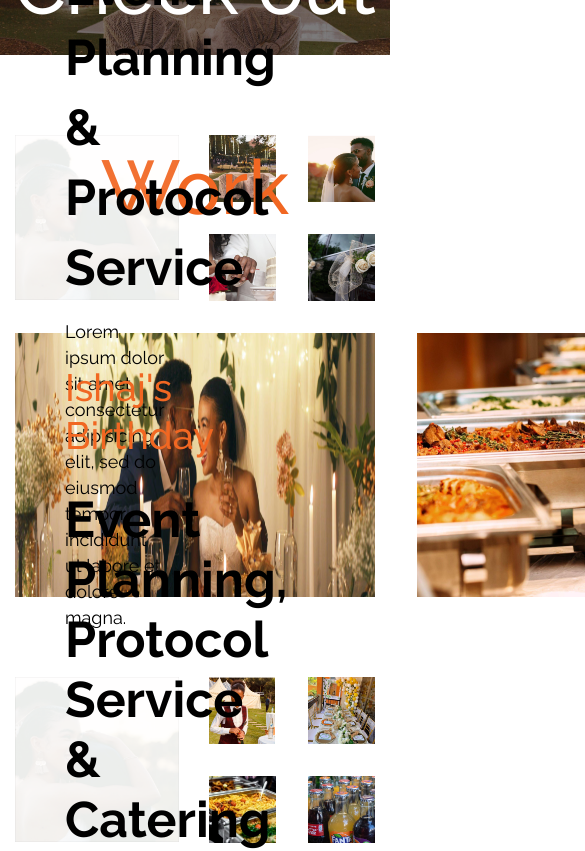
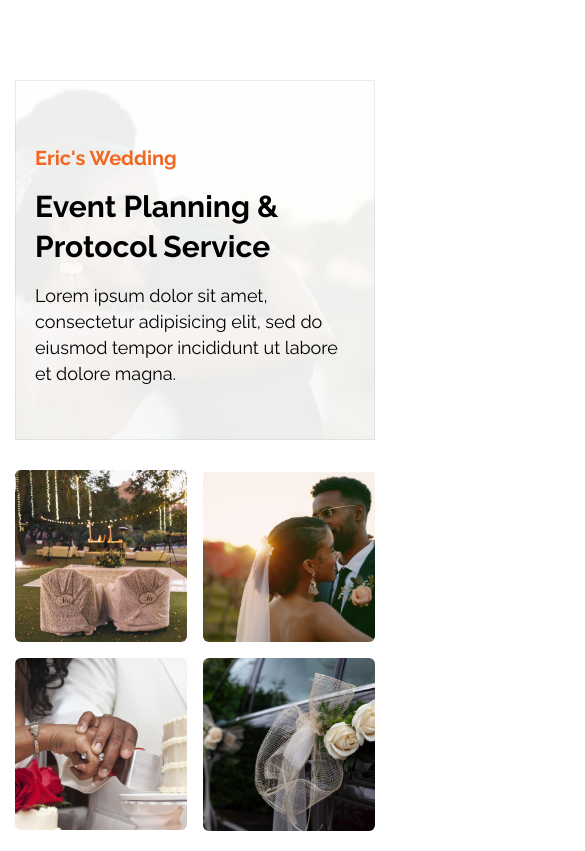
Before and after one commit to Roni006/10sEvent, a React (Vite) app: page /our-work in a window 390 px wide. Shown: the top 851 px of the page, 585 px wide, since content can reach past the window. Built offline with nearby package versions, Linux system fonts and the light colour scheme.

Commit message:
maked work portfolio 1 responsive

```diff
--- a/src/Components/OurWork/OurWork.jsx
+++ b/src/Components/OurWork/OurWork.jsx
@@ -7,10 +7,10 @@ import WorkPortfolio2 from '../../pages/WorkPortfolio2'
 const OurWork = () => {
   return (
     <>
-    <WorkBanner/>
+    {/* <WorkBanner/> */}
     <WorkPortfolio1/>
-    <WorkPortfolio2/>
-    <CallToAction/>
+    {/* <WorkPortfolio2/>  */}
+    {/* <CallToAction/> */}
     </>
   )
 }
--- a/src/pages/WorkPortfolio1.jsx
+++ b/src/pages/WorkPortfolio1.jsx
@@ -42,16 +42,16 @@ const WorkPortfolio1 = () => {
     <>
       <section className="py-20">
         <Container>
-          <div className="flex flex-col justify-center">
-            <div className="flex jsuctify-center items-start gap-7.5">
+          <div className="flex flex-col justify-center items-center">
+            <div className="flex flex-col xl:flex-row jsuctify-center items-start gap-7.5">
               {/* left content  */}
               <div className="relative">
                 <img src={portfolioBg} alt="" />
-                <div className="absolute inset-0 flex flex-col items-start justify-center p-[94px_74px_147px_50px]">
-                  <h3 className="text-[#f16722] font-medium font-raleway text-[38px] leading-12">
+                <div className="absolute inset-0 flex flex-col items-start justify-center lg:p-[30px_20px_40px_30px] sm:p-[94px_74px_147px_50px] p-[50px_35px_50px_20px]">
+                  <h3 className="text-[#f16722] font-bold font-raleway lg:text-[28px] sm:text-[38px] text-[20px] leading-12">
                     Eric's Wedding
                   </h3>
-                  <h1 className="text-[50px] font-bold font-raleway leading-17.5 text-[#000000] max-w-108.25 p-[30px_0_16px_0]">
+                  <h1 className=" sm:text-[50px] text-[30px] font-bold font-raleway lg:leading-15 sm:leading-17.5 leading-10 text-[#000000] max-w-108.25 p-[5px_0_16px_0]">
                     Event Planning & Protocol Service
                   </h1>
                   <p className="text-[18px] font-normal font-raleway leading-6.5 text-[#000000] max-w-100">
@@ -61,17 +61,17 @@ const WorkPortfolio1 = () => {
                 </div>
               </div>
               {/* right content  */}
-              <div className="grid grid-cols-2 items-center justify-center gap-8">
-                <img src={wpTop1} alt="work portfolio" />
-                <img src={wpTop2} alt="work portfolio" />
-                <img src={wpTop3} alt="work portfolio" />
-                <img src={wpTop4} alt="work portfolio" />
+              <div className= "  grid grid-cols-2 items-center justify-center sm:gap-8 gap-4">
+                <img className="rounded-md" src={wpTop1} alt="work portfolio" />
+                <img className="rounded-md" src={wpTop2} alt="work portfolio" />
+                <img className="rounded-md" src={wpTop3} alt="work portfolio" />
+                <img className="rounded-md" src={wpTop4} alt="work portfolio" />
               </div>
             </div>
-            <div className="flex gap-10.5 mt-8 ">
+            {/* <div className="flex gap-10.5 mt-8 ">
               <img src={wpTop5} alt="work portfolio" />
               <img className="w-[280px]" src={wpTop6} alt="work portfolio" />
-            </div>
+            </div> */}
           </div>
         </Container>
       </section>
--- a/src/pages/WorkPortfolio2.jsx
+++ b/src/pages/WorkPortfolio2.jsx
@@ -12,8 +12,8 @@ const WorkPortfolio2 = () => {
     <>
       <section className="">
         <Container>
-          <div className="flex flex-col justify-center">
-            <div className="flex jsuctify-center items-start gap-7.5">
+          <div className="flex flex-col justify-center items-center">
+            <div className="flex jsuctify-center items-center gap-7.5">
               {/* left content  */}
               <div className="relative">
                 <img src={portfolioBg} alt="" />
```
